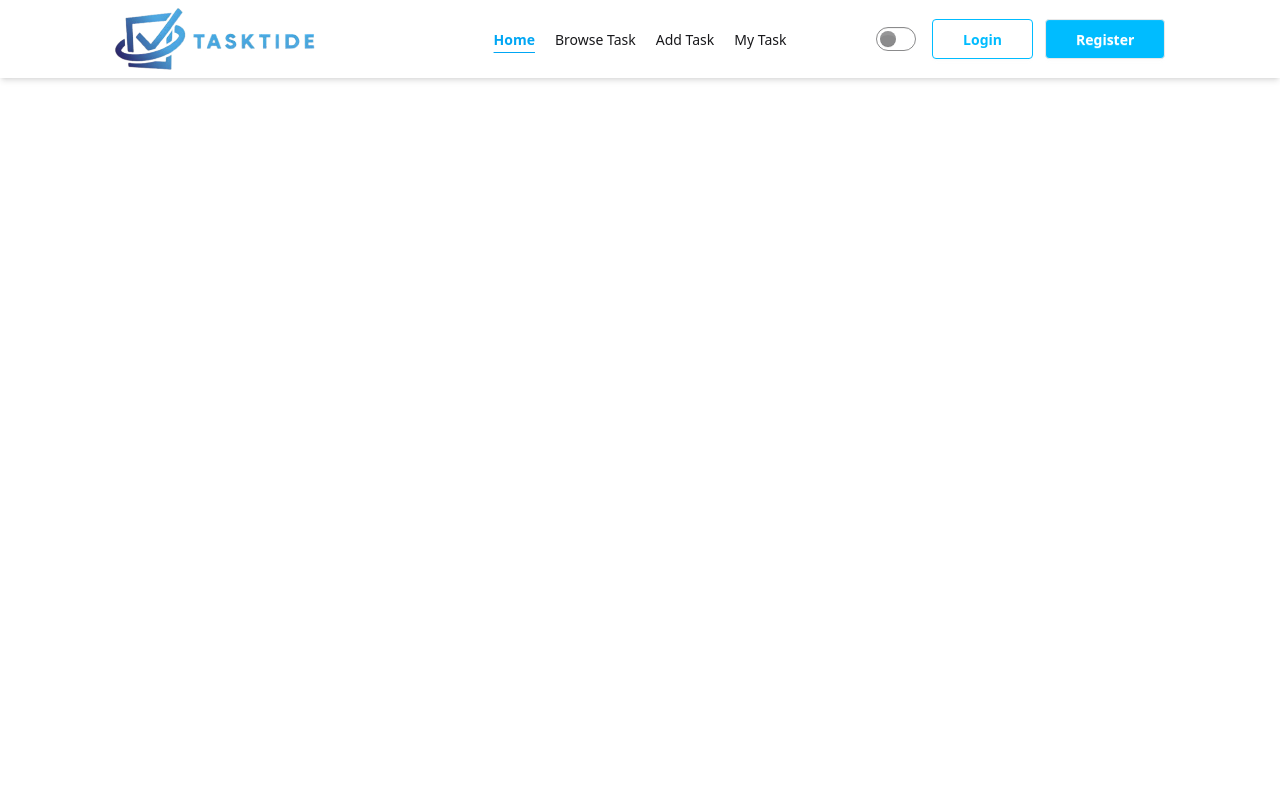
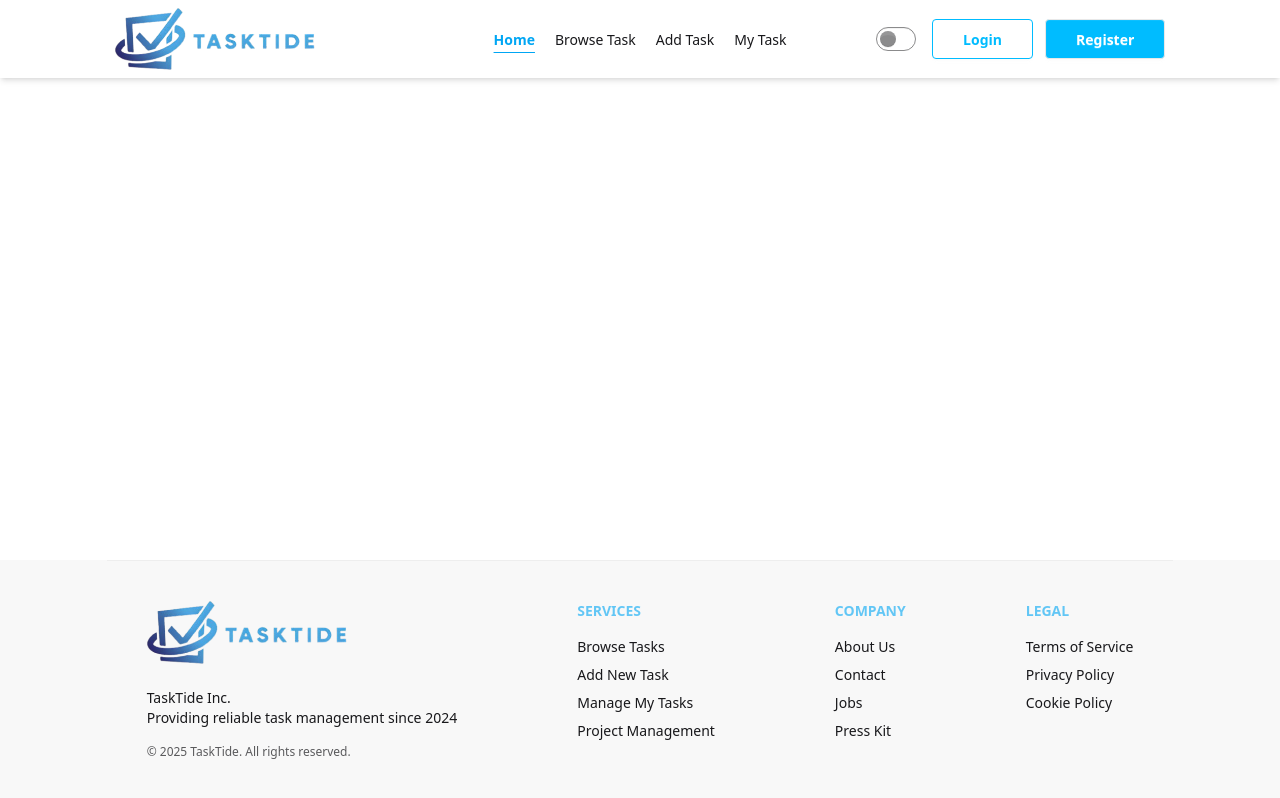
Before and after one commit to Rubaid07/TaskTide, a React (Vite) app: page / in a window 1280 px wide. Built offline with nearby package versions, Linux system fonts and the light colour scheme.

Commit message:
added footer

```diff
--- a/src/Routes/Routes.jsx
+++ b/src/Routes/Routes.jsx
@@ -1,15 +1,41 @@
 import { createBrowserRouter } from "react-router";
 import MainLayouts from "../layouts/MainLayouts";
+import Home from "../pages/Home";
+import Browse from "../pages/Browse";
+import AddTask from "../pages/AddTask";
+import MyTask from "../pages/MyTask";
+import Login from "../pages/Login";
+import Register from "../pages/Register";
 
 export const router = createBrowserRouter([
   {
     path: "/",
     Component: MainLayouts,
     children: [
-        {
-            index: true,
-            // Component:
-        }
+      {
+        index: true,
+        Component: Home
+      },
+      {
+        path: '/browse-task',
+        Component: Browse
+      },
+      {
+        path: '/add-task',
+        Component: AddTask
+      },
+      {
+        path: '/my-task',
+        Component: MyTask
+      },
+      {
+        path: '/login',
+        Component: Login
+      },
+      {
+        path: '/register',
+        Component: Register
+      }
     ]
   },
 ]);
--- a/src/component/Footer.jsx
+++ b/src/component/Footer.jsx
@@ -1,11 +1,53 @@
 import React from 'react';
+import { Link } from 'react-router'; // Assuming you're using react-router-dom
+import tasktideLogo from '../assets/TaskTide.png'; // আপনার লোগো ফাইলের পাথ
 
 const Footer = () => {
-    return (
-        <div>
+  return (
+    <div className='bg-base-200'>
+        <footer className="footer p-10 text-base-content border-t border-base-300 md:flex md:w-10/12 mx-auto justify-between">
+      {/* Company Section */}
+      <aside>
+        <Link to="/" className="flex items-center text-xl font-bold">
+          <img className='md:w-50 w-30 mr-2' src={tasktideLogo} alt="TaskTide Logo" />
+        </Link>
+        <p className="mt-4 text-sm">
+          TaskTide Inc.<br/>
+          Providing reliable task management since 2024
+        </p>
+        <p className="mt-2 text-xs opacity-70">
+          © {new Date().getFullYear()} TaskTide. All rights reserved.
+        </p>
+      </aside>
 
-        </div>
-    );
+      {/* Services Section */}
+      <nav>
+        <h6 className="footer-title text-sky-500">Services</h6>
+        <Link to="/browse-task" className="link link-hover">Browse Tasks</Link>
+        <Link to="/add-task" className="link link-hover">Add New Task</Link>
+        <Link to="/my-tasks" className="link link-hover">Manage My Tasks</Link>
+        <a className="link link-hover">Project Management</a>
+      </nav>
+
+      {/* Company Links Section */}
+      <nav>
+        <h6 className="footer-title text-sky-500">Company</h6>
+        <a className="link link-hover">About Us</a>
+        <a className="link link-hover">Contact</a>
+        <a className="link link-hover">Jobs</a>
+        <a className="link link-hover">Press Kit</a>
+      </nav>
+
+      {/* Legal Section */}
+      <nav>
+        <h6 className="footer-title text-sky-500">Legal</h6>
+        <a className="link link-hover">Terms of Service</a>
+        <a className="link link-hover">Privacy Policy</a>
+        <a className="link link-hover">Cookie Policy</a>
+      </nav>
+    </footer>
+    </div>
+  );
 };
 
 export default Footer;
--- a/src/layouts/MainLayouts.jsx
+++ b/src/layouts/MainLayouts.jsx
@@ -1,12 +1,16 @@
 import React from 'react';
 import Navbar from '../component/Navbar';
 import { Outlet } from 'react-router';
+import Footer from '../component/Footer';
 
 const MainLayouts = () => {
     return (
         <div>
             <Navbar></Navbar>
-            <Outlet></Outlet>
+            <div className="min-h-[calc(100vh-318px)]">
+                <Outlet></Outlet>
+            </div>
+            <Footer></Footer>
         </div>
     );
 };
```
